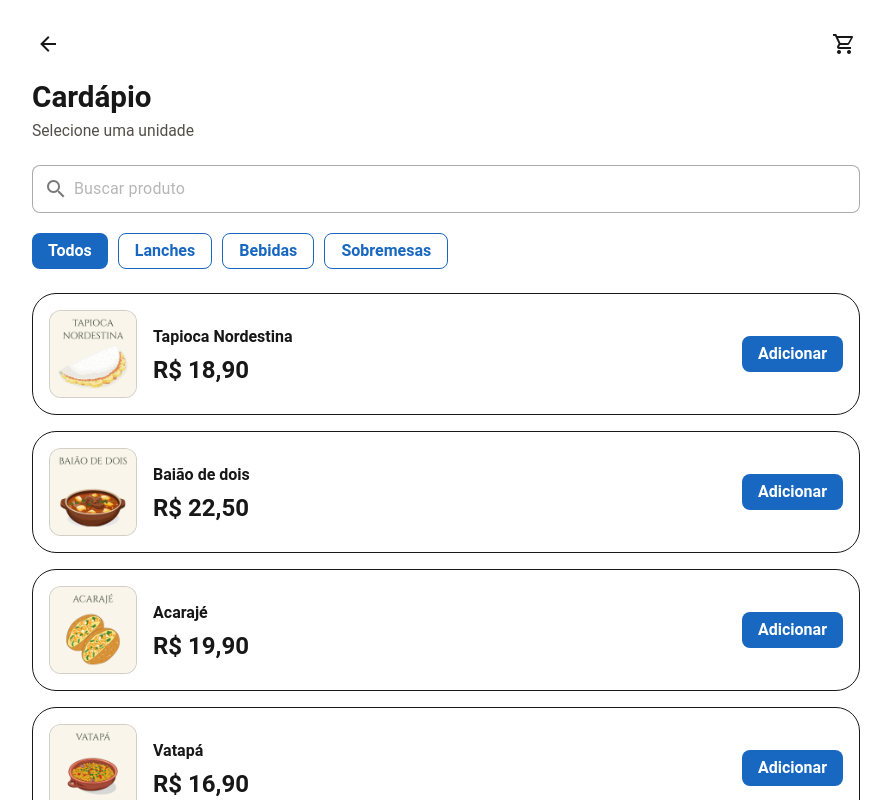
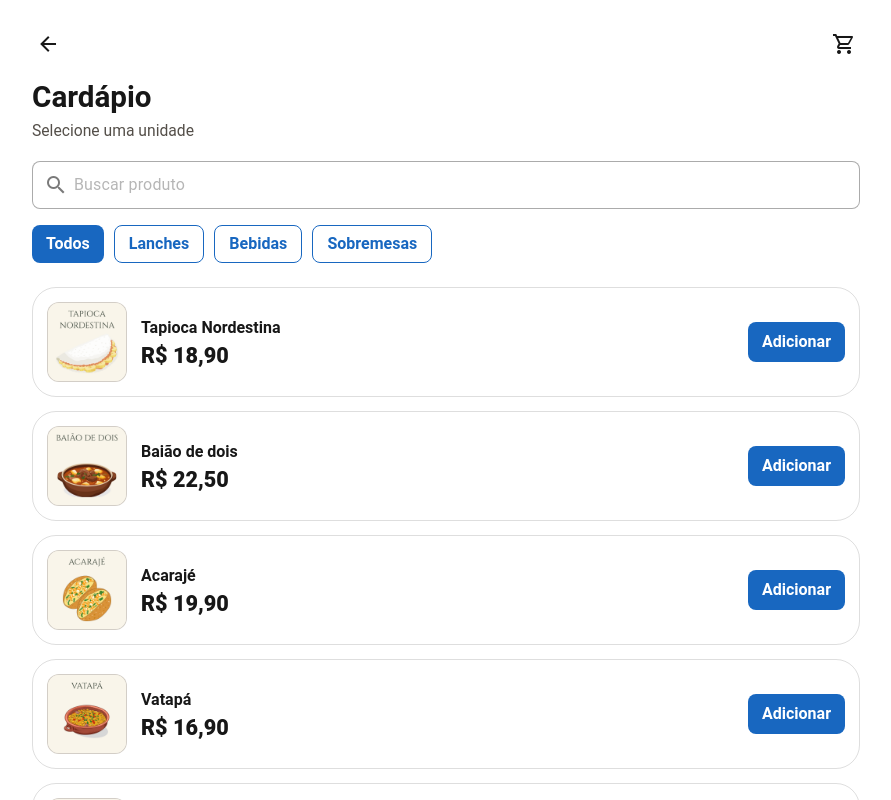
Before and after one commit to joaosimonis/raizes-do-nordeste, a Vue app in the folder raizes-do-nordeste/: page /cardapio in a window 1280 px wide. Shown: the top 800 px of the page, without its empty margins (194-1085 px from the left). Built offline with nearby package versions, Linux system fonts and the light colour scheme; a small style sheet from the web is missing.

Commit message:
refactor: layout da página de detalhes do produto

```diff
--- a/raizes-do-nordeste/src/features/cart/pages/CartPage.vue
+++ b/raizes-do-nordeste/src/features/cart/pages/CartPage.vue
@@ -69,10 +69,11 @@
 
 	<v-snackbar
 		v-model="isSnackbarVisible"
+		class="cart-page__snackbar"
 		color="info"
 		location="bottom"
 		rounded="pill"
-		timeout="2500"
+		timeout="3600"
 	>
 		{{ snackbarMessage }}
 	</v-snackbar>
@@ -146,5 +147,9 @@ const { decrementItemQuantity, deliveryFee, finalTotal, goBack, goToPayment, han
 	&__empty {
 		margin-top: 8px;
 	}
+
+	:deep(.cart-page__snackbar) {
+		margin-bottom: 20px;
+	}
 }
 </style>
--- a/raizes-do-nordeste/src/features/menu/components/MenuItemCard.vue
+++ b/raizes-do-nordeste/src/features/menu/components/MenuItemCard.vue
@@ -47,10 +47,10 @@ defineEmits<{
 <style scoped lang="scss">
 .menu-item-card {
 	display: flex;
-	gap: 16px;
+	gap: 14px;
 	align-items: center;
-	padding: 16px;
-	border-color: var(--color-ink-900);
+	padding: 14px;
+	border-color: rgb(var(--color-ink-900-rgb, 25 25 25) / 0.14);
 	cursor: pointer;
 
 	&__media {
@@ -58,8 +58,8 @@ defineEmits<{
 		flex-shrink: 0;
 		align-items: center;
 		justify-content: center;
-		width: 88px;
-		height: 88px;
+		width: 80px;
+		height: 80px;
 		overflow: hidden;
 		border: 1px solid rgb(var(--color-ink-900-rgb, 25 25 25) / 0.16);
 		border-radius: 12px;
@@ -72,7 +72,10 @@ defineEmits<{
 	}
 
 	&__body {
+		display: flex;
 		flex: 1;
+		flex-direction: column;
+		gap: 8px;
 		min-width: 0;
 	}
 
@@ -84,18 +87,19 @@ defineEmits<{
 
 	&__title {
 		font-size: 1rem;
-		line-height: 1.3;
+		line-height: 1.2;
 		font-weight: 600;
 	}
 
 	&__price {
-		margin-top: 10px;
-		font-size: 1.5rem;
+		font-size: 1.35rem;
 		line-height: 1;
-		font-weight: 700;
+		font-weight: 800;
 	}
 
 	&__action {
+		min-height: 40px;
+		padding-inline: 14px;
 		text-transform: none;
 		letter-spacing: 0;
 		font-weight: 700;
--- a/raizes-do-nordeste/src/features/menu/components/ProductCard.vue
+++ b/raizes-do-nordeste/src/features/menu/components/ProductCard.vue
@@ -5,8 +5,7 @@
 		rounded="xl"
 		variant="outlined"
 	>
-		<h2 class="product-card__title">{{ item.name }}</h2>
-
+		<div class="product-card__content">
 			<div class="product-card__image">
 				<v-img
 					:alt="item.image.alt"
@@ -14,6 +13,9 @@
 					:src="item.image.src"
 					class="product-card__media"
 				/>
+			</div>
+
+			<p class="product-card__description">{{ item.description }}</p>
 		</div>
 	</v-card>
 </template>
@@ -29,23 +31,25 @@ defineProps<{
 <style scoped lang="scss">
 .product-card {
 	display: flex;
+	align-items: center;
+	justify-content: center;
+	padding: 20px;
+	min-height: 260px;
+	border-color: rgb(var(--color-ink-900-rgb, 25 25 25) / 0.14);
+
+	&__content {
+		display: flex;
 		flex-direction: column;
-	gap: 20px;
 		align-items: center;
-	padding: 24px 20px;
-	border-color: rgb(var(--color-ink-900-rgb, 25 25 25) / 0.14);
+		gap: 18px;
+		width: 100%;
+		max-width: 280px;
 		text-align: center;
-
-	&__title {
-		color: var(--color-ink-950);
-		font-size: 1.9rem;
-		line-height: 1.1;
-		font-weight: 700;
 	}
 
 	&__image {
-		width: 112px;
-		height: 112px;
+		width: 138px;
+		height: 138px;
 		overflow: hidden;
 		border: 1px solid rgb(var(--color-ink-900-rgb, 25 25 25) / 0.12);
 		border-radius: 12px;
@@ -56,5 +60,11 @@ defineProps<{
 		width: 100%;
 		height: 100%;
 	}
+
+	&__description {
+		color: var(--color-stone-600);
+		font-size: 0.98rem;
+		line-height: 1.55;
+	}
 }
 </style>
--- a/raizes-do-nordeste/src/features/menu/pages/MenuPage.vue
+++ b/raizes-do-nordeste/src/features/menu/pages/MenuPage.vue
@@ -83,23 +83,25 @@ const goToCart = () => {
 	padding: 16px;
 
 	&__header {
-		margin-bottom: 24px;
+		margin-bottom: 20px;
 	}
 
 	&__search {
-		margin-bottom: 20px;
+		margin-bottom: 16px;
 	}
 
 	&__categories {
 		display: flex;
 		gap: 10px;
-		margin-bottom: 20px;
+		margin-bottom: 18px;
 		overflow-x: auto;
-		padding-bottom: 4px;
+		padding-bottom: 6px;
 	}
 
 	&__category {
 		flex-shrink: 0;
+		min-height: 38px;
+		padding-inline: 14px;
 		text-transform: none;
 		letter-spacing: 0;
 		font-weight: 700;
@@ -107,7 +109,7 @@ const goToCart = () => {
 
 	&__list {
 		display: grid;
-		gap: 16px;
+		gap: 14px;
 	}
 }
 </style>
--- a/raizes-do-nordeste/src/features/menu/pages/ProductDetailsPage.vue
+++ b/raizes-do-nordeste/src/features/menu/pages/ProductDetailsPage.vue
@@ -17,9 +17,7 @@
 			<ProductCard :item="selectedMenuItem" />
 
 			<div class="product-details-page__details">
-				<h2 class="product-details-page__title">{{ selectedMenuItem.name }}</h2>
 				<p class="product-details-page__price">{{ formatValueToBRL(selectedMenuItem.price) }}</p>
-				<p class="product-details-page__description">{{ selectedMenuItem.description }}</p>
 			</div>
 
 			<div class="product-details-page__notes">
@@ -37,6 +35,7 @@
 				/>
 			</div>
 
+			<div class="product-details-page__purchase">
 				<QuantitySelector
 					:disable-decrement="!canDecreaseQuantity"
 					:value="quantity"
@@ -55,6 +54,7 @@
 					@click="handleAddToCart"
 				/>
 			</div>
+		</div>
 
 		<v-alert
 			v-else
@@ -68,9 +68,9 @@
 		<v-snackbar
 			v-model="isSnackbarVisible"
 			color="success"
-			location="bottom"
+			location="top"
 			rounded="pill"
-			timeout="2500"
+			timeout="3600"
 		>
 			{{ snackbarMessage }}
 		</v-snackbar>
@@ -90,7 +90,7 @@ import { formatValueToBRL } from "@/shared/utils/formatCurrency";
 
 const router = useRouter();
 const unitsStore = useUnitsStore();
-const { selectedUnit, selectedUnitId } = storeToRefs(unitsStore);
+const { selectedUnit } = storeToRefs(unitsStore);
 const { addSelectedItemToCart, canDecreaseQuantity, decreaseQuantity, increaseQuantity, notes, quantity, selectedMenuItem } = useProductDetails();
 const isSnackbarVisible = ref(false);
 const snackbarMessage = ref("");
@@ -101,13 +101,6 @@ const goBack = () => {
 
 const goToCart = () => {
 	router.push({ name: "cart" });
-};
-
-const goToMenu = () => {
-	router.push({
-		name: "menu",
-		query: selectedUnitId.value ? { unit: selectedUnitId.value } : undefined,
-	});
 };
 
 const handleAddToCart = () => {
@@ -130,52 +123,46 @@ const handleAddToCart = () => {
 	padding: 16px;
 
 	&__header {
-		margin-bottom: 24px;
+		margin-bottom: 20px;
 	}
 
 	&__content {
 		display: flex;
 		flex-direction: column;
-		gap: 24px;
+		gap: 20px;
 	}
 
 	&__details {
 		display: flex;
 		flex-direction: column;
-		gap: 12px;
-	}
-
-	&__title {
-		color: var(--color-ink-950);
-		font-size: 1.95rem;
-		line-height: 1.08;
-		font-weight: 700;
+		gap: 4px;
 	}
 
 	&__price {
 		color: var(--color-ink-950);
-		font-size: 2rem;
-		line-height: 1;
+		font-size: 2.25rem;
+		line-height: 0.98;
 		font-weight: 800;
-	}
-
-	&__description {
-		color: var(--color-stone-600);
-		font-size: 1rem;
-		line-height: 1.65;
 	}
 
 	&__notes {
 		display: flex;
 		flex-direction: column;
-		gap: 12px;
+		gap: 10px;
 	}
 
 	&__section-title {
 		color: var(--color-ink-950);
-		font-size: 1.5rem;
+		font-size: 1.3rem;
 		line-height: 1.1;
 		font-weight: 700;
+	}
+
+	&__purchase {
+		display: flex;
+		flex-direction: column;
+		gap: 16px;
+		padding-top: 4px;
 	}
 
 	&__action {
@@ -185,17 +172,6 @@ const handleAddToCart = () => {
 		font-weight: 700;
 	}
 
-	&__actions {
-		display: flex;
-		flex-direction: column;
-	}
-
-	&__secondary-action {
-		text-transform: none;
-		letter-spacing: 0;
-		font-weight: 600;
-	}
-
 	&__empty {
 		margin-top: 8px;
 	}
```
Lines whose indentation alone changed are shown as unchanged.
